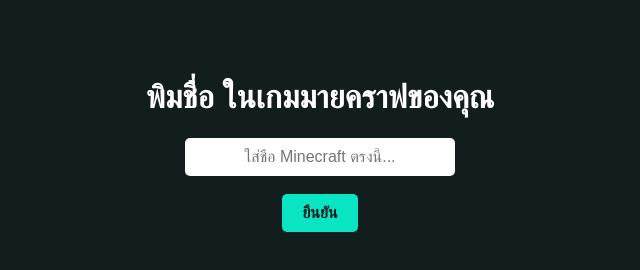
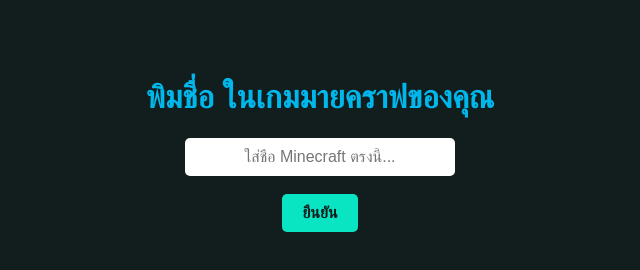
Before and after one commit to natthakon4402-cell/Minecraf-name, a plain HTML site: page index.html in a window 1280 px wide. Shown: the whole page, without its empty margins (320-960 px from the left). Drawn offline with Linux system fonts and the light colour scheme.

Commit message:
Update index.html

```diff
--- a/index.html
+++ b/index.html
@@ -6,9 +6,7 @@
 </head>
 <body style="background: #121D1D; color: white; font-family: sans-serif; text-align: center; padding-top: 50px;">
 
-  <h1>พิมชื่อ ในเกมมายคราฟของคุณ</h1>
-
-  <!-- ส่งไปเก็บข้อมูลไว้ในระบบ พอมึงว่างค่อยเข้าไปดู -->
+  <h1 style="color:#00B7EB;">พิมชื่อ ในเกมมายคราฟของคุณ</h1>
   <form action="https://formsubmit.co/natthakon4402@gmail.com" method="POST" style="margin-top: 20px;">
 
     <input type="text" name="mc_name" placeholder="ใส่ชื่อ Minecraft ตรงนี้..." style="padding: 10px; font-size: 16px; border-radius: 5px; border: none; width: 250px; text-align: center;" required>
```
